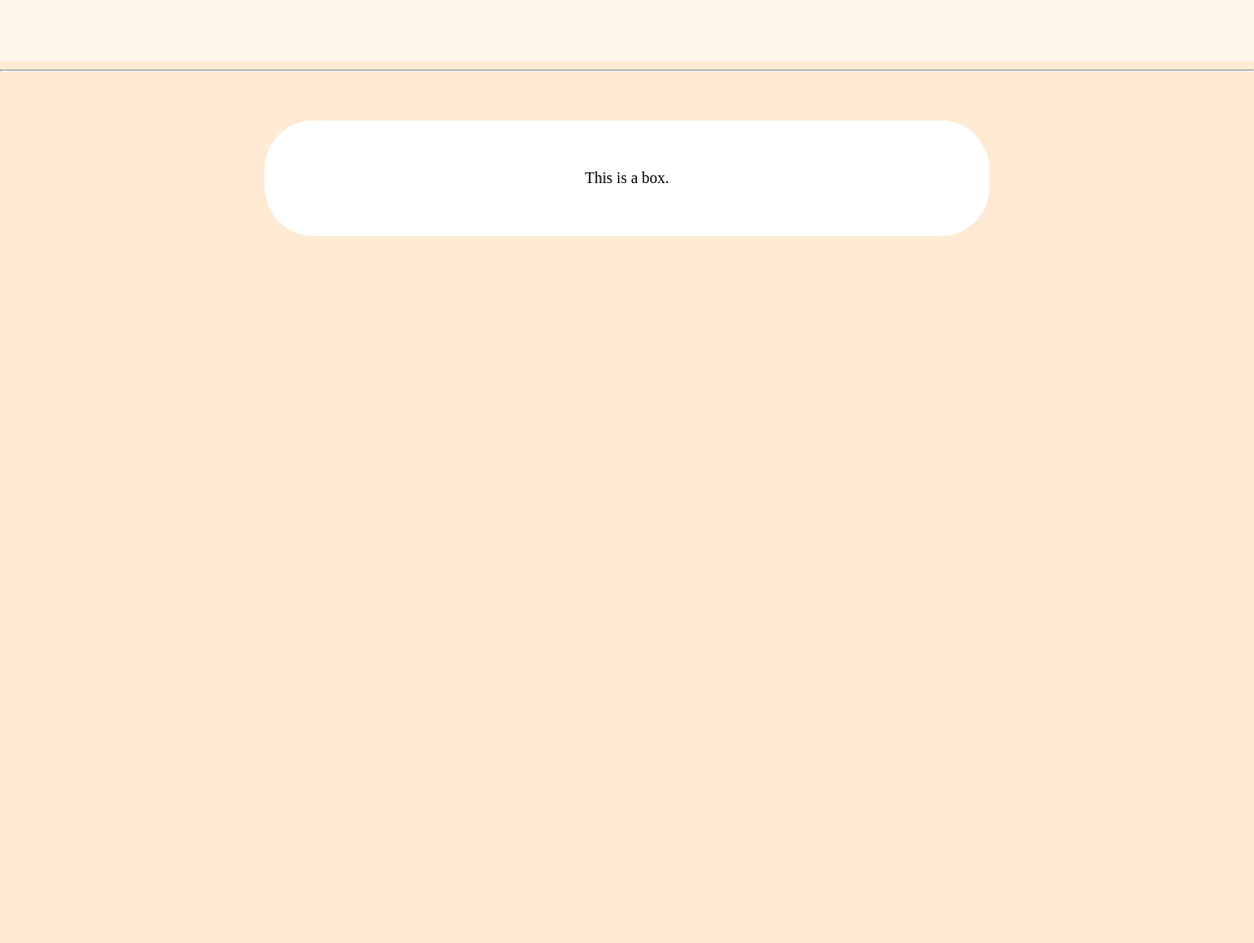
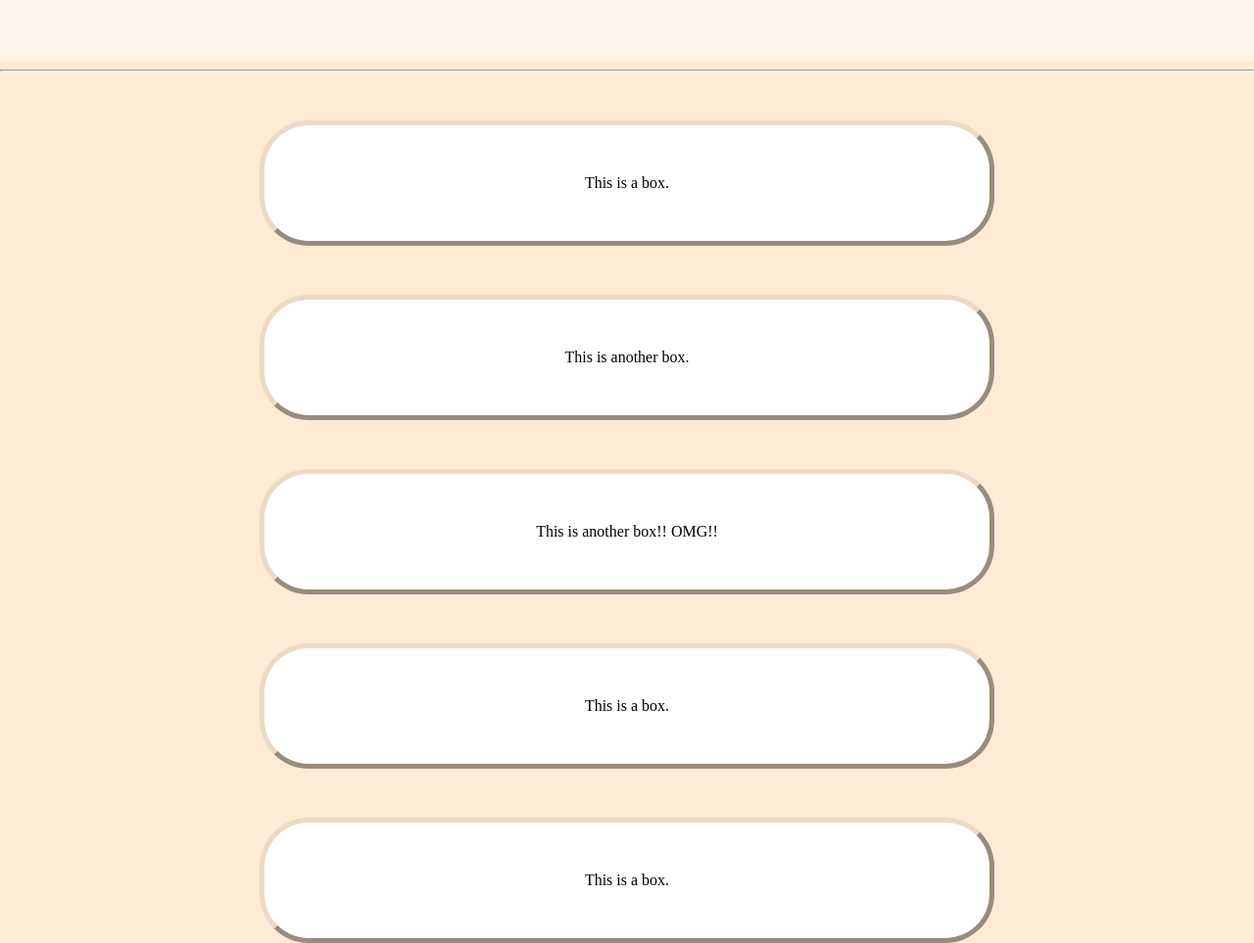
Before and after one commit to 7cadetter/task_manager, a plain HTML site: page index.html in a window 1280 px wide. Shown: the part 138-1101 px from the top of the page at 98% size. Before the commit the page ends 800 px from the top, so only its background shows below. Drawn offline with Linux system fonts and the light colour scheme; a web font is replaced by a local one.

Commit message:
Boxes and borders

```diff
--- a/index.html
+++ b/index.html
@@ -17,5 +17,18 @@
     <div class="itembox">
         This is a box.
     </div>
+    <div class="itembox">
+        This is another box.
+    </div>
+    <div class="itembox">
+        This is another box!! OMG!!
+    </div>
+    <div class="itembox">
+        This is a box.
+    </div>
+    <div class="itembox">
+        This is a box.
+    </div>
+    <script src="main.js"></script>
 </body>
 </html>
--- a/style.css
+++ b/style.css
@@ -25,10 +25,11 @@ body {
     margin-top: 50px;
     width: 50%;
     padding: 50px;
+    border-style: outset;
+    border-width: 5px;
+    border-color: rgb(236, 217, 197);
     border-radius: 50px;
-    border: 10px;
     background-color: white;
     text-align: center;
     vertical-align: middle;
-
 }
```
